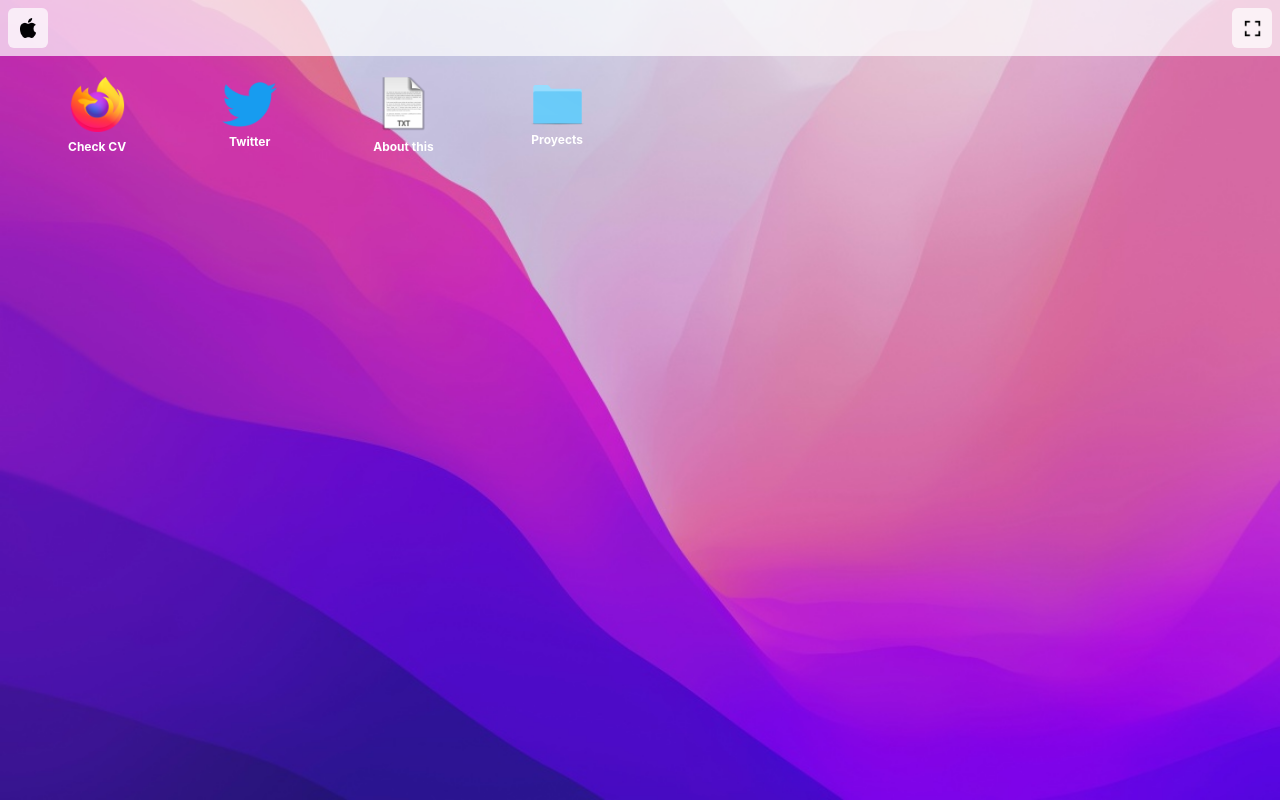
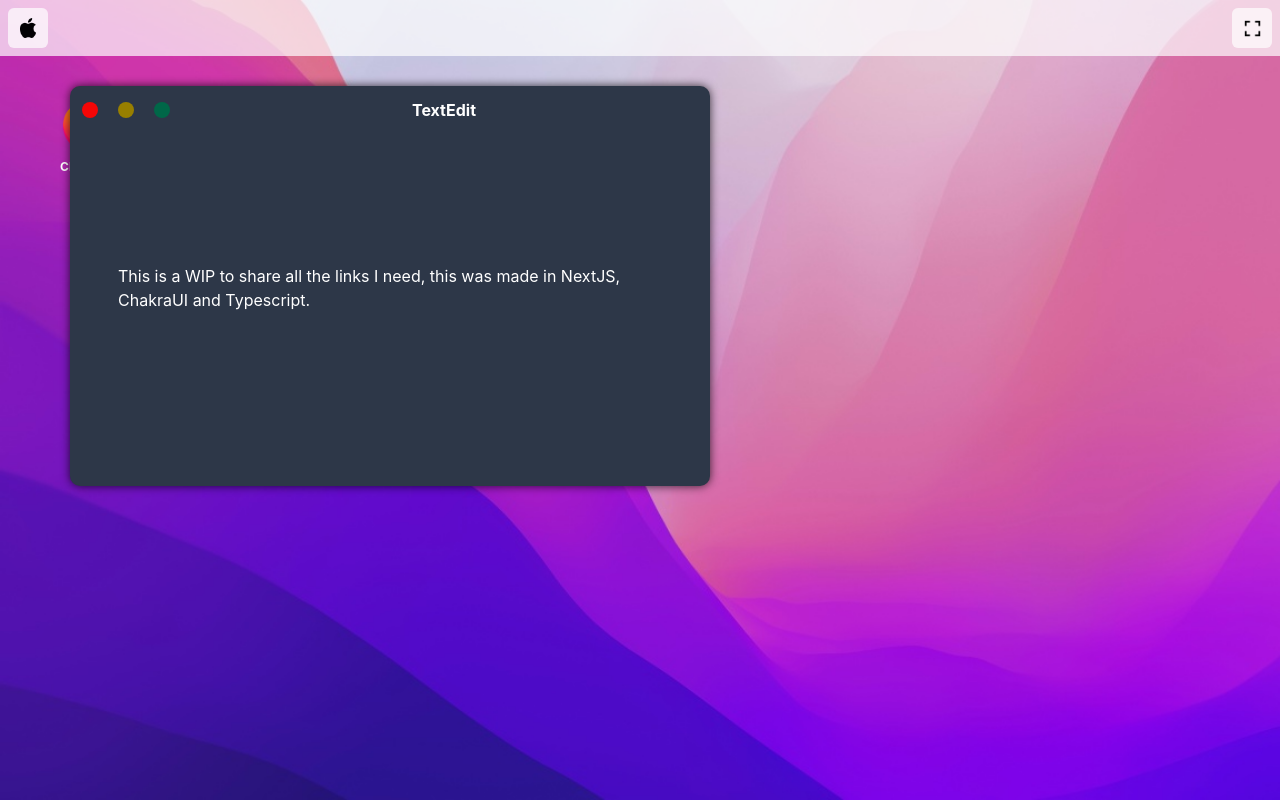
Before and after one commit to thedraxx/MacOs-Profile, a Next.js app: page / in a window 1280 px wide. Both pictures are taken after a click on the button "About this". Built offline with nearby package versions, Linux system fonts and the light colour scheme.

Commit message:
added grid in page.tsx to fix view in mobile and less px screens

```diff
--- a/src/app/page.tsx
+++ b/src/app/page.tsx
@@ -1,6 +1,6 @@
 'use client'
 import React, { useContext } from 'react';
-import { Box, Text, Button } from '@chakra-ui/react';
+import { Box, Text, Button, Grid, GridItem } from '@chakra-ui/react';
 import Image from 'next/image';
 import { ShowFolderContext } from '@/components/context';
 import ShowFolder from '@/components/ShowFolder/ShowFolder';
@@ -29,15 +29,21 @@ export default function Home() {
         )
       }
 
-
-
-      <Box
-        marginLeft={2}
-        marginRight={2}
-        justifyContent={"center"}
-        alignItems={"center"}
-        height={"auto"}
-        width={"auto"}
+      <Grid
+        templateColumns={{
+          base: "repeat(3, 1fr)",
+          sm: "repeat(4, 1fr)",
+          md: "repeat(4, 1fr)",
+          lg: "repeat(4, 1fr)",
+          xl: "repeat(4, 1fr)",
+        }}
+        gap={4}
+        marginTop={5}
+        marginBottom={5}
+      >
+        <GridItem
+          rowSpan={2}
+          colSpan={1}
         >
           <Button
             bg="rgba(255, 255, 255, 0)"
@@ -53,7 +59,7 @@ export default function Home() {
               borderRadius: "10px"
             }}
             onClick={(e) => {
-            toggleShowFolder();
+              console.log("firefox")
             }}
           >
             <Image
@@ -72,20 +78,13 @@ export default function Home() {
             >
               Check CV
             </Text>
-
           </Button>
-
-      </Box>
+        </GridItem>
 
 
-      <Box
-        marginLeft={2}
-        marginRight={2}
-        justifyContent={"center"}
-        alignItems={"center"}
-        height={"auto"}
-        width={"auto"}
-
+        <GridItem
+          rowSpan={2}
+          colSpan={1}
         >
           <Button
             bg="rgba(255, 255, 255, 0)"
@@ -120,20 +119,13 @@ export default function Home() {
             >
               Twitter
             </Text>
-
           </Button>
-
-      </Box>
+        </GridItem>
 
 
-      <Box
-        marginLeft={2}
-        marginRight={2}
-        justifyContent={"center"}
-        alignItems={"center"}
-        height={"auto"}
-        width={"auto"}
-
+        <GridItem
+          rowSpan={2}
+          colSpan={1}
         >
           <Button
             bg="rgba(255, 255, 255, 0)"
@@ -149,7 +141,7 @@ export default function Home() {
               borderRadius: "10px"
             }}
             onClick={(e) => {
-            window.open("https://www.linkedin.com/in/eduardo-oliveira-4b1b3b1b4/", "_blank")
+              toggleShowFolder("TextEdit", "This is a WIP to share all the links I need, this was made in NextJS, ChakraUI and Typescript.");
             }}
           >
             <Image
@@ -169,20 +161,12 @@ export default function Home() {
               About this
             </Text>
           </Button>
-
-      </Box>
-
-
+        </GridItem>
 
         {/*  */}
-      <Box
-        marginLeft={2}
-        marginRight={2}
-        justifyContent={"center"}
-        alignItems={"center"}
-        height={"auto"}
-        width={"auto"}
-
+        <GridItem
+          rowSpan={2}
+          colSpan={1}
         >
           <Button
             bg="rgba(255, 255, 255, 0)"
@@ -198,7 +182,7 @@ export default function Home() {
               borderRadius: "10px"
             }}
             onClick={(e) => {
-            toggleShowFolder();
+              console.log("open folder");
             }}
           >
             <Image
@@ -218,8 +202,8 @@ export default function Home() {
               Proyects
             </Text>
           </Button>
-
-      </Box>
+        </GridItem>
+      </Grid>
     </Box >
   )
 }
--- a/src/components/ShowFolder/ShowFolder.tsx
+++ b/src/components/ShowFolder/ShowFolder.tsx
@@ -1,16 +1,16 @@
-import { Box, Button, Stack, } from '@chakra-ui/react';
+import { Box, Button, Stack, Text, } from '@chakra-ui/react';
 import React, { useContext } from 'react'
 import Draggable from 'react-draggable';
 import { ShowFolderContext } from '../context';
 
 const ShowFolder = () => {
 
-    const { toggleShowFolder } = useContext(ShowFolderContext);
+    const { infoFolder, toggleShowFolder } = useContext(ShowFolderContext);
 
     return (
         <Draggable>
             <Box
-                bg="rgb(0, 19, 47)"
+                bg="#2D3748"
                 color="white"
                 zIndex="100"
                 display="flex"
@@ -18,11 +18,23 @@ const ShowFolder = () => {
                 position={"absolute"}
                 marginTop={300}
                 marginLeft={50}
-                width={"40%"}
-                height={"40%"}
+                width={{
+                    base: "90%",
+                    sm: "80%",
+                    md: "70%",
+                    lg: "60%",
+                    xl: "50%",
+                }}
+                height={{
+                    base: "60%",
+                    sm: "50%",
+                    md: "50%",
+                    lg: "50%",
+                    xl: "50%",
+                }}
                 transition="all ease-in-out"
                 borderRadius="10px"
-                boxShadow="0px 0px 10px 0px rgba(0,0,0,0.75)"
+                boxShadow="0px 0px 10px 0px rgba(0, 0, 0, 0.75)"
                 transform={
                     "translate(0px, 0px)"
                 }
@@ -35,9 +47,10 @@ const ShowFolder = () => {
                     top={0}
                     left={0}
                     zIndex="100"
-                    justifyContent="center"
+                    justifyContent={"space-between"}
                     alignItems="center"
-
+                    width={"100%"}
+                    height={"auto"}
                 >
                     <Stack
                         direction="row"
@@ -49,9 +62,8 @@ const ShowFolder = () => {
                     >
 
                         <p
-                            onClick={() => { toggleShowFolder() }}
+                            onClick={() => { toggleShowFolder("", "") }}
                             className="chackraText card "
-
                             style={{
                                 color: "white",
                                 fontSize: "1.5rem",
@@ -67,9 +79,7 @@ const ShowFolder = () => {
                                 cursor: "pointer"
 
                             }}
-
                         >
-
                         </p>
 
                         <p
@@ -86,11 +96,8 @@ const ShowFolder = () => {
                                 width: "1rem",
                                 height: "1rem",
                             }}
-
                         >
-
                         </p>
-
                         <p
                             className="chackraText card "
                             style={{
@@ -109,6 +116,53 @@ const ShowFolder = () => {
                         >
                         </p>
                     </Stack>
+
+                    <Box
+                        display="flex"
+                        flexDirection={"row"}
+                        justifyContent="center"
+                        alignItems="center"
+                        marginTop={1}
+                    >
+                        <Text
+                            className="chackraText card "
+                            style={{
+                                color: "white",
+
+                                fontWeight: "bold",
+                                marginTop: "0.5rem",
+                                marginLeft: "0.5rem",
+                                marginRight: "0.5rem",
+                                justifyContent: "center",
+                                alignItems: "center",
+                                textAlign: "center",
+                            }}
+
+                        >
+                            {
+                                infoFolder.title
+                            }
+                        </Text>
+                    </Box>
+                    <Box
+                        display="flex"
+                        flexDirection={"row"}
+                        justifyContent="center"
+                        alignItems="center"
+                    />
+                </Box>
+                <Box
+                    display="flex"
+                    flexDirection={"row"}
+                    justifyContent="center"
+                    alignItems="center"
+                    marginTop={1}
+                    w={"85%"}
+
+                >
+                    {
+                        infoFolder.description
+                    }
                 </Box>
             </Box>
         </Draggable>
--- a/src/components/context/ShowFolderContext.tsx
+++ b/src/components/context/ShowFolderContext.tsx
@@ -2,8 +2,12 @@ import { createContext } from 'react';
 
 export interface ShowFolderContextProps {
     isOpen: boolean;
+    infoFolder: {
+        title: string;
+        description: string;
+    }
 
-    toggleShowFolder: () => void;
+    toggleShowFolder: (title: string, description: string) => void;
 }
 
 export const ShowFolderContext = createContext({} as ShowFolderContextProps);
--- a/src/components/context/ShowFolderProvider.tsx
+++ b/src/components/context/ShowFolderProvider.tsx
@@ -3,10 +3,18 @@ import { ShowFolderContext, showFolderReducer } from './';
 
 export interface ShowFolderState {
     isOpen: boolean;
+    infoFolder: {
+        title: string;
+        description: string;
+    }
 }
 
 const ShowFolder_INITIAL_STATE: ShowFolderState = {
     isOpen: false,
+    infoFolder: {
+        title: '',
+        description: ''
+    }
 };
 
 interface Props {
@@ -18,9 +26,13 @@ export const ShowFolderProvider = ({ children }: Props) => {
     const [state, dispatch] = useReducer(showFolderReducer, ShowFolder_INITIAL_STATE)
 
 
-    const toggleShowFolder = () => {
+    const toggleShowFolder = (title: string = "", description: string = "") => {
         dispatch({
             type: 'TOGGLE_SHOW_FOLDER',
+            payload: {
+                title,
+                description
+            }
         })
     }
 
--- a/src/components/context/showFolderReducer.ts
+++ b/src/components/context/showFolderReducer.ts
@@ -1,7 +1,10 @@
 import { ShowFolderState } from './';
 
 type ShowFolderActionType =
-  | {type: 'TOGGLE_SHOW_FOLDER'}
+  | {type: 'TOGGLE_SHOW_FOLDER', payload: {
+        title: string,
+        description : string,
+  }}
 
 export const showFolderReducer = (state:ShowFolderState, action:ShowFolderActionType): ShowFolderState => {
     switch (action.type) {
@@ -9,7 +12,11 @@ export const showFolderReducer = (state:ShowFolderState, action:ShowFolderAction
 
            return {
                 ...state,
-                isOpen: !state.isOpen
+                isOpen: !state.isOpen,
+                infoFolder: {
+                    title: action.payload.title,
+                    description: action.payload.description
+                }
             }
 
         default:
```
Lines whose indentation alone changed are shown as unchanged.
